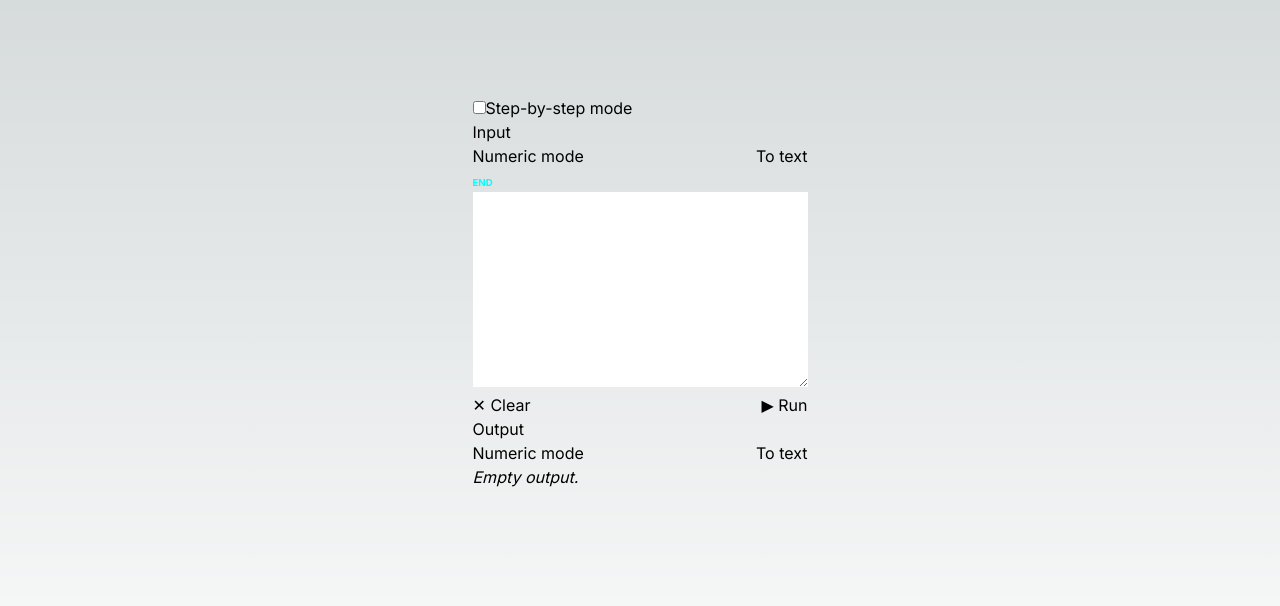
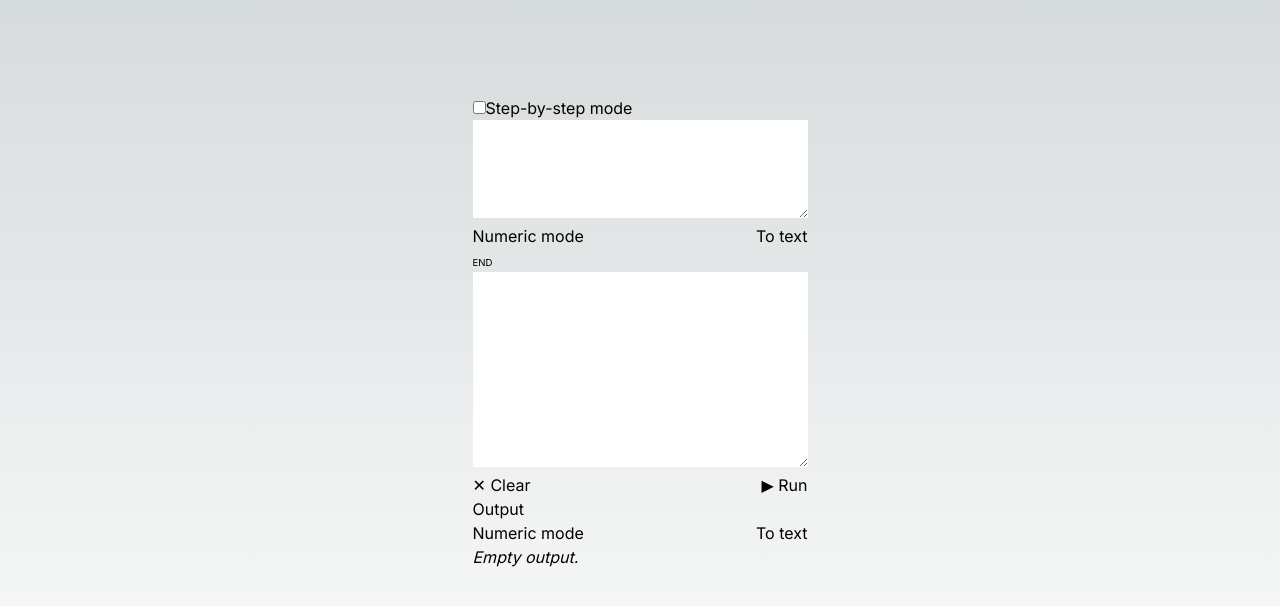
Before and after one commit to joeljpresent/jcodegame, a Next.js app: page / in a window 1280 px wide. Shown: the top 606 px of the page. Built offline with nearby package versions, Linux system fonts and the light colour scheme.

Commit message:
Implement ExeInputField

```diff
--- a/src/app/CodeGame.tsx
+++ b/src/app/CodeGame.tsx
@@ -8,25 +8,31 @@ import { runNextStep, runScript } from "./exe/runner";
 import ScriptVisualizer from "./ScriptVisualizer";
 import ValueVisualizer from "./ValueVisualizer";
 import ExeInputVisualizer from "./ExeInputVisualizer";
+import ExeInputField from "./ExeInputField";
+import { createInputSuccess, ExeInput } from "./exe/input";
 
 export default function CodeGame() {
   const [script, setScript] = useState("");
-  const [exeInput, setExeInput] = useState<number[]>([]);
+  const [exeInput, setExeInput] = useState(createInputSuccess([]));
   const [isStepByStep, setIsStepByStep] = useState(false);
   const [exeState, setExeState] = useState<ExeState | null>(null);
 
-  function createSettings(): ExeSettings {
+  function createSettings(): ExeSettings | null {
+    if (exeInput.status === "error") {
+      return null;
+    }
     return {
       maxInstructionCount: 10000,
       cellCount: 16,
-      input: exeInput,
+      input: exeInput.value,
     };
   }
 
+  function handleExeInputChange(newInput: ExeInput) {
+    setExeInput(newInput);
+  }
+
   function handleScriptChange(e: FormEvent<HTMLTextAreaElement>) {
-    // <TODO: create input field for exe input>
-    setExeInput([0x45, 0x71, 0x38, 0x54, 0x66]);
-    // </TODO>
     setScript(e.currentTarget.value);
     setExeState(null);
   }
@@ -37,13 +43,20 @@ export default function CodeGame() {
   }
 
   function handleRun() {
-    const result = runScript(script, createSettings());
+    const settings = createSettings();
+    if (settings == null) {
+      return;
+    }
+    const result = runScript(script, settings);
     setExeState(result);
   }
 
   function handleRunNextStep() {
     if (exeState == null) {
-      setExeState(initExeState(script, createSettings()));
+      const settings = createSettings();
+      if (settings != null) {
+        setExeState(initExeState(script, settings));
+      }
       return;
     } else if (!shouldExeContinue(exeState)) {
       return;
@@ -67,10 +80,18 @@ export default function CodeGame() {
       <input name="stepByStepCheckbox" type="checkbox" onChange={handleToggleStepByStep} />
       <label htmlFor="stepByStepCheckbox">Step-by-step mode</label>
     </div>
-    <ExeInputVisualizer
-      input={exeInput}
-      nextInputIdx={exeState?.nextInputIdx ?? 0}
-    />
+    {
+      isStepByStep && exeState != null && exeInput.status === "success"
+        ? <ExeInputVisualizer
+          input={exeInput.value}
+          nextInputIdx={exeState?.nextInputIdx ?? 0}
+        />
+        : <ExeInputField
+          input={exeInput}
+          onChange={handleExeInputChange}
+        />
+    }
+
     {
       isStepByStep && exeState != null
         ? <ScriptVisualizer exeState={exeState} />
--- /dev/null
+++ b/src/app/ExeInputDisplay.tsx
@@ -0,0 +1,59 @@
+import { toUnicodeChar } from "./utils/unicode";
+
+export default function ExeInputDisplay({ input, nextInputIdx, isTextMode }: Props) {
+  function getValueStyle(idx: number) {
+    if (nextInputIdx == null) {
+      return;
+    } else if (idx === nextInputIdx) {
+      return {
+        fontWeight: "bold",
+        color: "cyan",
+      };
+    } else if (idx === nextInputIdx - 1) {
+      return {
+        color: "lime",
+      };
+    }
+  }
+
+
+  function endDisplay() {
+    return (
+      <span style={{
+        ...getValueStyle(input.length),
+        fontSize: "0.6em",
+      }}>
+        END
+      </span>
+    );
+  }
+
+  if (isTextMode) {
+    return (
+      <p><pre>
+        {
+          input.map((v, idx) => (
+            <span style={getValueStyle(idx)}>
+              {toUnicodeChar(v)}
+            </span>
+          ))
+        }
+        {endDisplay()}
+      </pre></p>
+    );
+  }
+  return <p>
+    {
+      input.map((v, idx) => (
+        <span style={getValueStyle(idx)}>{v}, </span>
+      ))
+    }
+    {endDisplay()}
+  </p>;
+}
+
+interface Props {
+  input: number[],
+  nextInputIdx: number | null,
+  isTextMode: boolean,
+}
--- /dev/null
+++ b/src/app/ExeInputField.tsx
@@ -0,0 +1,74 @@
+"use client";
+
+import { FormEvent, useState } from "react";
+import TextModeToggle from "./TextModeToggle";
+import { createInputError, createInputSuccess, ExeInput } from "./exe/input";
+import { parseInt32 } from "./utils/int32";
+import ExeInputDisplay from "./ExeInputDisplay";
+
+export default function ExeInputField({ input, onChange }: Props) {
+  const [text, setText] = useState("");
+  const [isTextMode, setIsTextMode] = useState(false);
+
+  function handleToggleTextMode() {
+    setIsTextMode(!isTextMode);
+    const newInput = parse(text, !isTextMode);
+    onChange(newInput);
+  }
+
+  function handleTextChange(e: FormEvent<HTMLTextAreaElement>) {
+    const newText = e.currentTarget.value;
+    setText(newText);
+    const newInput = parse(newText, isTextMode);
+    onChange(newInput);
+  }
+
+  function parse(text: string, isTextMode: boolean): ExeInput {
+    try {
+      if (isTextMode) {
+        const codePoints = Array.from(text).map(c => c.codePointAt(0)!);
+        return createInputSuccess(codePoints);
+      }
+      const numbers = text
+        .trim()
+        .split(/\s*,\s*/g)
+        .filter(s => s !== "")
+        .map(s => parseInt32(s));
+      return createInputSuccess(numbers);
+    }
+    catch (err: unknown) {
+      return createInputError(String(err));
+    }
+  }
+
+  return <>
+    <div>
+      <textarea
+        value={text}
+        onInput={handleTextChange}
+        cols={40} rows={5}
+        style={{
+          color: "black",
+          fontFamily: "monospace",
+        }}
+      />
+      <TextModeToggle isTextMode={isTextMode} onToggleTextMode={handleToggleTextMode} />
+    </div>
+    <div>
+      {
+        input.status === "success"
+          ? <ExeInputDisplay
+            input={input.value}
+            nextInputIdx={null}
+            isTextMode={isTextMode}
+          />
+          : <p style={{ color: "red" }}>{input.error}</p>
+      }
+    </div>
+  </>;
+}
+
+interface Props {
+  input: ExeInput;
+  onChange: (input: ExeInput) => void,
+}
--- a/src/app/ExeInputVisualizer.tsx
+++ b/src/app/ExeInputVisualizer.tsx
@@ -2,69 +2,24 @@
 
 import { useState } from "react";
 import TextModeToggle from "./TextModeToggle";
-import { toUnicodeChar } from "./utils";
+import ExeInputDisplay from "./ExeInputDisplay";
 
 export default function ExeInputVisualizer({ input, nextInputIdx }: Props) {
   const [isTextMode, setIsTextMode] = useState(false);
 
-  function getValueStyle(idx: number) {
-    if (idx === nextInputIdx) {
-      return {
-        fontWeight: "bold",
-        color: "cyan",
-      };
-    } else if (idx === nextInputIdx - 1) {
-      return {
-        color: "lime",
-      };
-    }
-  }
-
   function handleToggleTextMode() {
     setIsTextMode(!isTextMode);
-  }
-
-  function endDisplay() {
-    return (
-      <span style={{
-        ...getValueStyle(input.length),
-        fontSize: "0.6em",
-      }}>
-        END
-      </span>
-    );
-  }
-
-  function inputDisplay() {
-    if (isTextMode) {
-      return (
-        <p><pre>
-          {
-            input.map((v, idx) => (
-              <span style={getValueStyle(idx)}>
-                {toUnicodeChar(v)}
-              </span>
-            ))
-          }
-          {endDisplay()}
-        </pre></p>
-      );
-    }
-    return <p>
-      {
-        input.map((v, idx) => (
-          <span style={getValueStyle(idx)}>{v}, </span>
-        ))
-      }
-      {endDisplay()}
-    </p>;
   }
 
   return <>
     <h2>Input</h2>
     <TextModeToggle isTextMode={isTextMode} onToggleTextMode={handleToggleTextMode} />
     <div>
-      {inputDisplay()}
+      <ExeInputDisplay
+        input={input}
+        nextInputIdx={nextInputIdx}
+        isTextMode={isTextMode}
+      />
     </div>
   </>;
 }
--- a/src/app/ExeOutput.tsx
+++ b/src/app/ExeOutput.tsx
@@ -3,7 +3,7 @@
 import { useState } from "react";
 import { ExeError } from "./exe/error";
 import TextModeToggle from "./TextModeToggle";
-import { toUnicode } from "./utils";
+import { toUnicode } from "./utils/unicode";
 
 export default function ExeOutput({ output, error }: Props) {
   const [isTextMode, setIsTextMode] = useState(false);
--- a/src/app/ScriptField.tsx
+++ b/src/app/ScriptField.tsx
@@ -4,6 +4,7 @@ import { FormEvent } from "react";
 
 export default function ScriptField({ value, onChange }: Props) {
   return (
+    <div>
       <textarea
         value={value}
         onInput={onChange}
@@ -13,6 +14,7 @@ export default function ScriptField({ value, onChange }: Props) {
           fontFamily: "monospace",
         }}
       />
+    </div>
   );
 }
 
--- a/src/app/ValueVisualizer.tsx
+++ b/src/app/ValueVisualizer.tsx
@@ -1,5 +1,5 @@
 import { ExeState } from "./exe/state";
-import { toUnicodeChar } from "./utils";
+import { toUnicodeChar } from "./utils/unicode";
 
 export default function ValueVisualizer({ exeState }: StepByStepCodeProps) {
   function row(name: string, val: number) {
--- /dev/null
+++ b/src/app/exe/input.ts
@@ -0,0 +1,25 @@
+interface ExeInputSuccess {
+  status: "success",
+  value: number[],
+}
+
+interface ExeInputError {
+  status: "error",
+  error: string,
+}
+
+export type ExeInput = ExeInputSuccess | ExeInputError;
+
+export function createInputSuccess(value: number[]): ExeInput {
+  return {
+    status: "success",
+    value,
+  };
+}
+
+export function createInputError(errorMessage: string): ExeInput {
+  return {
+    status: "error",
+    error: errorMessage,
+  };
+}
--- a/src/app/exe/runner.ts
+++ b/src/app/exe/runner.ts
@@ -1,21 +1,7 @@
 "use client";
 
+import { isInt32, parseInt32 } from "../utils/int32";
 import { ExeSettings, ExeState, initExeState, setLineIdx, shouldExeContinue } from "./state";
-
-function isInt32(n: number) {
-  return (n | 0) === n;
-}
-
-function parseInt32(s: string) {
-  if (!/^-?(\d+|0x[0-9a-f]+)$/i.test(s)) {
-    throw Error(`could not parse int32: ${s}`);
-  }
-  const n = Number.parseInt(s);
-  if (!isInt32(n)) {
-    throw Error(`invalid int32: ${n}`);
-  }
-  return n | 0;
-}
 
 function runCommand(args: string[], state: ExeState): void {
   const checkCellIdx = (cellIdx: number): number => {
--- /dev/null
+++ b/src/app/utils/int32.ts
@@ -0,0 +1,14 @@
+export function isInt32(n: number) {
+  return (n | 0) === n;
+}
+
+export function parseInt32(s: string) {
+  if (!/^-?(\d+|0x[0-9a-f]+)$/i.test(s)) {
+    throw Error(`could not parse int32: ${s}`);
+  }
+  const n = Number.parseInt(s);
+  if (!isInt32(n)) {
+    throw Error(`invalid int32: ${n}`);
+  }
+  return n | 0;
+}
```
Also changed, not shown: src/app/utils/unicode.ts (renamed from src/app/utils.ts). Lines whose indentation alone changed are shown as unchanged.
